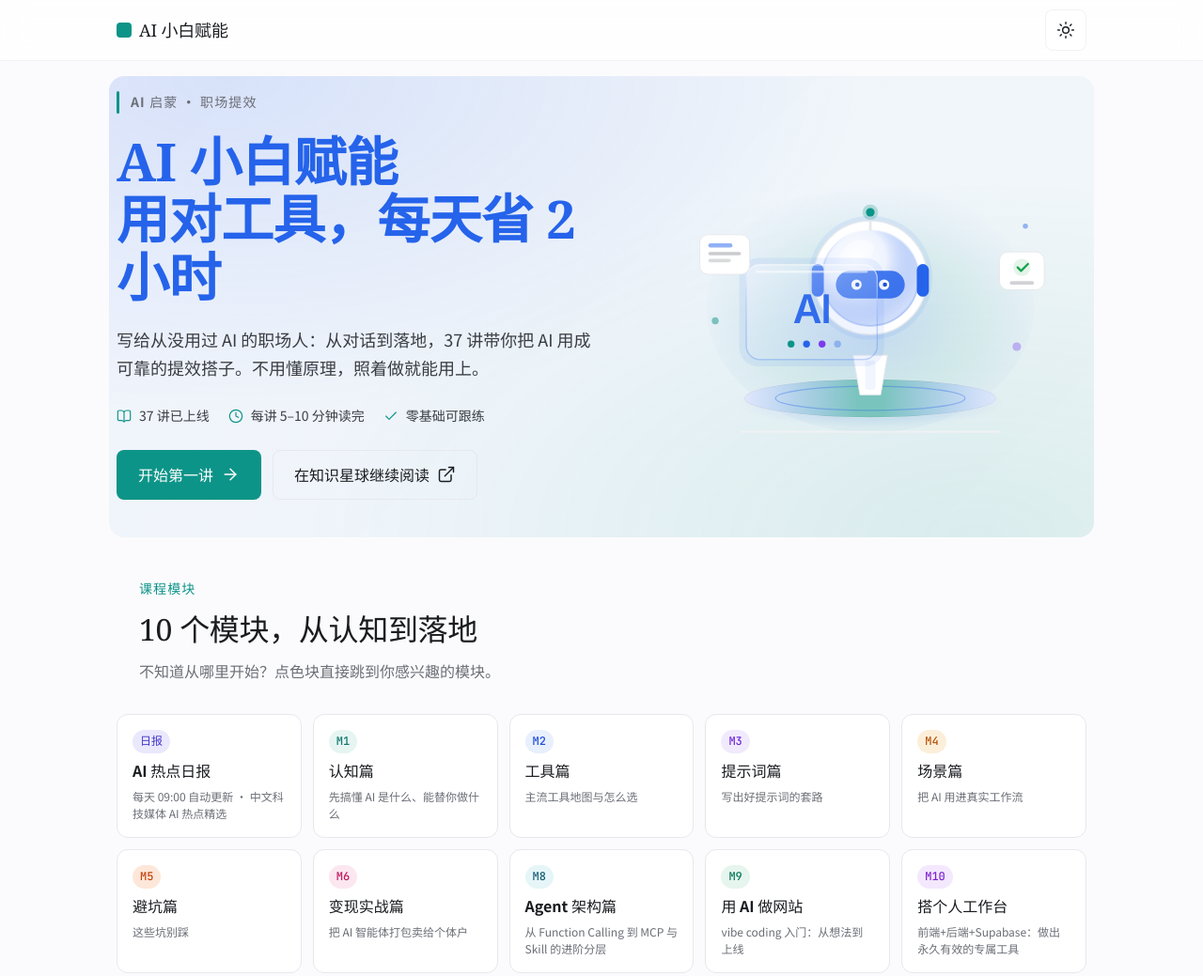
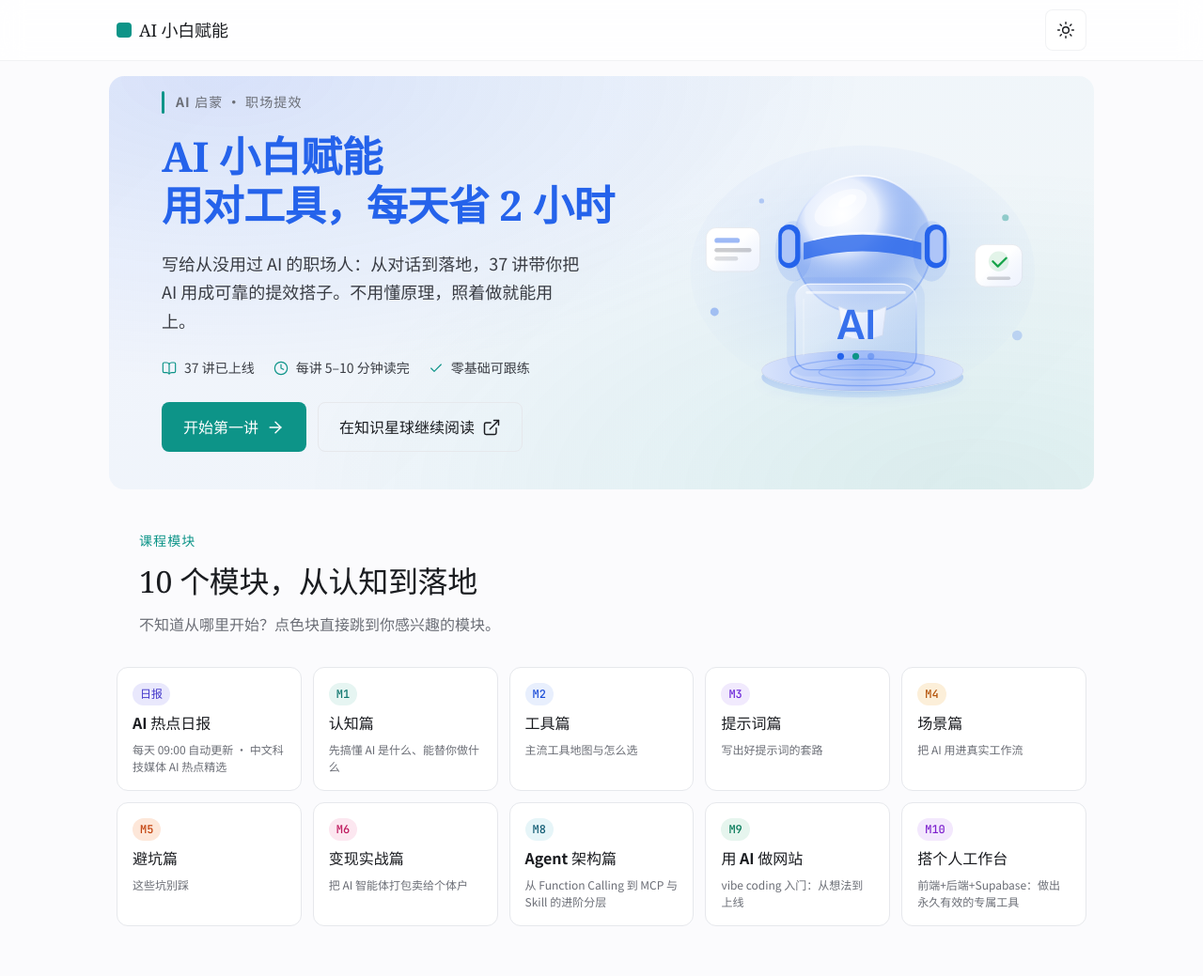
Before and after one commit to cyss-a/ai-qimeng, an Astro site: page / in a window 1280 px wide. Shown: the top 1039 px of the page at 94% size. Built offline with nearby package versions, Linux system fonts and the light colour scheme; Astro itself is replaced by a stand-in of ours.

Commit message:
ui: Hero 左侧内缩 + 标题缩小并锁两行 + 重绘 3D 玻璃机器人插图 + 移动适配

```diff
--- a/src/components/HeroIllustration.astro
+++ b/src/components/HeroIllustration.astro
@@ -1,5 +1,5 @@
 ---
-// Hero 右侧场景插图：3D 玻璃科技风 AI 助手
+// Hero 右侧场景插图：3D 玻璃科技风 AI 助手（参考圆润机器人头 + 玻璃屏 + 蓝色圆台）
 // 颜色全部走当前 design token；无外部图片依赖；支持深色主题。
 ---
 
@@ -7,134 +7,158 @@
   viewBox="0 0 480 360"
   xmlns="http://www.w3.org/2000/svg"
   role="img"
-  aria-label="一个带耳机的玻璃质感 AI 机器人，前方悬浮着显示 AI 字样的透明屏幕，底部有蓝色光环"
+  aria-label="一个圆润的玻璃质感 AI 机器人头，前方悬浮着显示 AI 字样的透明玻璃屏，底部是蓝色圆台"
   class="hero-illustration"
 >
   <defs>
-    <!-- 柔和光晕 -->
-    <radialGradient id="aiHalo" cx="50%" cy="55%" r="55%">
-      <stop offset="0%" stop-color="var(--m2, #2563EB)" stop-opacity="0.18" />
-      <stop offset="60%" stop-color="var(--accent, #0D9488)" stop-opacity="0.08" />
+    <!-- 柔和环境光晕 -->
+    <radialGradient id="aiGlow" cx="50%" cy="45%" r="60%">
+      <stop offset="0%" stop-color="var(--m2, #2563EB)" stop-opacity="0.14" />
+      <stop offset="55%" stop-color="var(--m2, #2563EB)" stop-opacity="0.05" />
       <stop offset="100%" stop-color="var(--m2, #2563EB)" stop-opacity="0" />
     </radialGradient>
-    <!-- 玻璃屏本体 -->
-    <linearGradient id="glassFace" x1="0%" y1="0%" x2="100%" y2="100%">
-      <stop offset="0%" stop-color="#FFFFFF" stop-opacity="0.45" />
-      <stop offset="50%" stop-color="#FFFFFF" stop-opacity="0.18" />
-      <stop offset="100%" stop-color="#FFFFFF" stop-opacity="0.06" />
+
+    <!-- 机器人头盔：白色高光球体 -->
+    <radialGradient id="helmetGrad" cx="35%" cy="28%" r="75%">
+      <stop offset="0%" stop-color="#FFFFFF" stop-opacity="0.98" />
+      <stop offset="35%" stop-color="var(--m2-bg, #E8F1FE)" stop-opacity="0.9" />
+      <stop offset="75%" stop-color="var(--m2, #2563EB)" stop-opacity="0.28" />
+      <stop offset="100%" stop-color="var(--m2, #2563EB)" stop-opacity="0.12" />
+    </radialGradient>
+
+    <!-- 玻璃面板：前层屏幕 -->
+    <linearGradient id="glassPanel" x1="0%" y1="0%" x2="100%" y2="100%">
+      <stop offset="0%" stop-color="#FFFFFF" stop-opacity="0.55" />
+      <stop offset="45%" stop-color="#FFFFFF" stop-opacity="0.22" />
+      <stop offset="100%" stop-color="var(--m2, #2563EB)" stop-opacity="0.12" />
     </linearGradient>
-    <!-- 玻璃屏边缘反光 -->
     <linearGradient id="glassRim" x1="0%" y1="0%" x2="0%" y2="100%">
-      <stop offset="0%" stop-color="#FFFFFF" stop-opacity="0.7" />
-      <stop offset="100%" stop-color="var(--m2, #2563EB)" stop-opacity="0.25" />
+      <stop offset="0%" stop-color="#FFFFFF" stop-opacity="0.8" />
+      <stop offset="100%" stop-color="var(--m2, #2563EB)" stop-opacity="0.35" />
     </linearGradient>
-    <!-- 机器人头部球体 -->
-    <radialGradient id="botHead" cx="35%" cy="30%" r="70%">
-      <stop offset="0%" stop-color="#FFFFFF" stop-opacity="0.9" />
-      <stop offset="45%" stop-color="var(--m2-bg, #E8EFFD)" stop-opacity="0.75" />
-      <stop offset="100%" stop-color="var(--m2, #2563EB)" stop-opacity="0.22" />
-    </radialGradient>
-    <!-- 平台光环 -->
-    <linearGradient id="baseRing" x1="0%" y1="0%" x2="100%" y2="0%">
-      <stop offset="0%" stop-color="var(--m2, #2563EB)" stop-opacity="0.15" />
-      <stop offset="45%" stop-color="var(--accent, #0D9488)" stop-opacity="0.55" />
-      <stop offset="55%" stop-color="var(--accent, #0D9488)" stop-opacity="0.55" />
-      <stop offset="100%" stop-color="var(--m2, #2563EB)" stop-opacity="0.15" />
+
+    <!-- 蓝色圆台 -->
+    <linearGradient id="baseTop" x1="0%" y1="0%" x2="100%" y2="0%">
+      <stop offset="0%" stop-color="var(--m2, #2563EB)" stop-opacity="0.18" />
+      <stop offset="50%" stop-color="var(--m2, #2563EB)" stop-opacity="0.38" />
+      <stop offset="100%" stop-color="var(--m2, #2563EB)" stop-opacity="0.18" />
     </linearGradient>
-    <!-- 平台阴影 -->
-    <radialGradient id="baseShadow" cx="50%" cy="50%" r="50%">
-      <stop offset="0%" stop-color="var(--m2, #2563EB)" stop-opacity="0.22" />
+    <linearGradient id="baseSide" x1="0%" y1="0%" x2="0%" y2="100%">
+      <stop offset="0%" stop-color="var(--m2, #2563EB)" stop-opacity="0.35" />
+      <stop offset="100%" stop-color="var(--m2, #2563EB)" stop-opacity="0.08" />
+    </linearGradient>
+
+    <!-- 投影 -->
+    <radialGradient id="dropShadow" cx="50%" cy="50%" r="50%">
+      <stop offset="0%" stop-color="var(--m2, #2563EB)" stop-opacity="0.18" />
       <stop offset="100%" stop-color="var(--m2, #2563EB)" stop-opacity="0" />
     </radialGradient>
+
+    <filter id="softBlur" x="-20%" y="-20%" width="140%" height="140%">
+      <feGaussianBlur stdDeviation="2.5" />
+    </filter>
+    <filter id="shadowBlur" x="-30%" y="-10%" width="160%" height="140%">
+      <feGaussianBlur stdDeviation="6" />
+    </filter>
   </defs>
 
   <!-- 环境光晕 -->
-  <ellipse cx="240" cy="195" rx="190" ry="145" fill="url(#aiHalo)" />
+  <ellipse cx="240" cy="180" rx="205" ry="150" fill="url(#aiGlow)" />
 
-  <!-- 平台底座 -->
-  <ellipse cx="240" cy="306" rx="156" ry="28" fill="url(#baseShadow)" />
-  <ellipse cx="240" cy="300" rx="146" ry="22" fill="var(--surface)" stroke="var(--border)" stroke-width="1" />
-  <ellipse cx="240" cy="300" rx="146" ry="22" fill="url(#baseRing)" />
-  <ellipse cx="240" cy="300" rx="110" ry="14" fill="none" stroke="var(--m2)" stroke-width="1.5" opacity="0.35" />
+  <!-- 底部投影 -->
+  <ellipse cx="240" cy="312" rx="130" ry="22" fill="url(#dropShadow)" filter="url(#shadowBlur)" />
 
-  <!-- 机器人身体/颈部 -->
-  <path d="M220 250 L260 250 L252 296 L228 296 Z" fill="var(--surface)" stroke="var(--border)" stroke-width="1" />
-  <rect x="234" y="256" width="12" height="34" rx="3" fill="var(--m2-bg)" opacity="0.6" />
+  <!-- 蓝色圆台底座 -->
+  <g transform="translate(240, 298)">
+    <!-- 底座厚度 -->
+    <ellipse cx="0" cy="8" rx="120" ry="24" fill="url(#baseSide)" />
+    <!-- 底座顶面 -->
+    <ellipse cx="0" cy="0" rx="120" ry="24" fill="var(--surface, #FFFFFF)" stroke="var(--border, #E2E8F0)" stroke-width="1" />
+    <ellipse cx="0" cy="0" rx="120" ry="24" fill="url(#baseTop)" />
+    <!-- 内环 -->
+    <ellipse cx="0" cy="2" rx="86" ry="16" fill="none" stroke="var(--m2, #2563EB)" stroke-width="1.5" opacity="0.35" />
+    <ellipse cx="0" cy="2" rx="52" ry="9" fill="none" stroke="var(--m2, #2563EB)" stroke-width="1.5" opacity="0.22" />
+  </g>
 
-  <!-- 机器人头部 -->
-  <g transform="translate(170, 80)">
-    <!-- 外侧耳机环 -->
-    <circle cx="70" cy="80" r="72" fill="var(--m2)" opacity="0.08" />
-    <circle cx="70" cy="80" r="66" fill="var(--surface)" stroke="var(--border)" stroke-width="1.5" />
-    <!-- 玻璃质感头 -->
-    <circle cx="70" cy="80" r="56" fill="url(#botHead)" stroke="url(#glassRim)" stroke-width="2" />
+  <!-- 机器人头盔 -->
+  <g transform="translate(240, 148)">
+    <!-- 耳机外环（后） -->
+    <ellipse cx="-82" cy="8" rx="22" ry="36" fill="var(--m2, #2563EB)" opacity="0.12" />
+    <ellipse cx="82" cy="8" rx="22" ry="36" fill="var(--m2, #2563EB)" opacity="0.12" />
+
+    <!-- 头盔主体 -->
+    <circle cx="0" cy="0" r="82" fill="url(#helmetGrad)" />
+    <circle cx="0" cy="0" r="82" fill="none" stroke="url(#glassRim)" stroke-width="2" />
+
     <!-- 顶部高光 -->
-    <ellipse cx="54" cy="52" rx="22" ry="14" fill="#FFFFFF" opacity="0.35" transform="rotate(-30 54 52)" />
-    <!-- 面罩 -->
-    <rect x="30" y="72" width="80" height="32" rx="16" fill="var(--m2)" opacity="0.85" />
-    <!-- 眼睛 -->
-    <circle cx="54" cy="88" r="6" fill="#FFFFFF" />
-    <circle cx="86" cy="88" r="6" fill="#FFFFFF" />
-    <!-- 瞳孔 -->
-    <circle cx="55" cy="88" r="2.5" fill="var(--m2-ink)" />
-    <circle cx="87" cy="88" r="2.5" fill="var(--m2-ink)" />
-    <!-- 耳机 -->
-    <rect x="2" y="64" width="14" height="38" rx="7" fill="var(--m2)" />
-    <rect x="124" y="64" width="14" height="38" rx="7" fill="var(--m2)" />
-    <!-- 天线 -->
-    <line x1="70" y1="24" x2="70" y2="4" stroke="var(--border)" stroke-width="3" stroke-linecap="round" />
-    <circle cx="70" cy="4" r="5" fill="var(--accent)" />
-    <circle cx="70" cy="4" r="9" fill="var(--accent)" opacity="0.25" />
+    <ellipse cx="-26" cy="-44" rx="34" ry="18" fill="#FFFFFF" opacity="0.45" transform="rotate(-28 -26 -44)" />
+    <ellipse cx="-18" cy="-52" rx="12" ry="6" fill="#FFFFFF" opacity="0.7" transform="rotate(-28 -18 -52)" />
+
+    <!-- 蓝色护目/面罩带 -->
+    <path d="M -70 -2 Q 0 -22 70 -2 L 70 18 Q 0 -2 -70 18 Z" fill="var(--m2, #2563EB)" opacity="0.78" />
+    <!-- 护目高光 -->
+    <path d="M -58 -6 Q 0 -22 58 -6" stroke="#FFFFFF" stroke-width="2" stroke-opacity="0.55" fill="none" stroke-linecap="round" />
+
+    <!-- 耳机耳罩 -->
+    <rect x="-100" y="-24" width="26" height="52" rx="13" fill="var(--m2, #2563EB)" />
+    <rect x="-96" y="-18" width="16" height="40" rx="8" fill="var(--m2-bg, #DBEAFE)" opacity="0.7" />
+    <rect x="74" y="-24" width="26" height="52" rx="13" fill="var(--m2, #2563EB)" />
+    <rect x="80" y="-18" width="16" height="40" rx="8" fill="var(--m2-bg, #DBEAFE)" opacity="0.7" />
+
+    <!-- 下巴/颈部连接 -->
+    <path d="M -28 74 Q 0 88 28 74 L 24 108 Q 0 118 -24 108 Z" fill="var(--surface, #FFFFFF)" stroke="var(--border, #E2E8F0)" stroke-width="1" />
+    <rect x="-10" y="82" width="20" height="28" rx="6" fill="var(--m2-bg, #DBEAFE)" opacity="0.5" />
   </g>
 
   <!-- 前方玻璃屏 -->
-  <g transform="translate(96, 145)">
-    <!-- 屏幕后光 -->
-    <rect x="-8" y="-8" width="168" height="126" rx="22" fill="var(--m2)" opacity="0.08" />
+  <g transform="translate(160, 195)">
+    <!-- 屏幕背光 -->
+    <rect x="-10" y="-8" width="164" height="118" rx="24" fill="var(--m2, #2563EB)" opacity="0.08" />
     <!-- 玻璃主体 -->
-    <rect x="0" y="0" width="152" height="110" rx="16" fill="url(#glassFace)" stroke="url(#glassRim)" stroke-width="1.5" />
-    <!-- 顶部反光条 -->
-    <path d="M12 8 L140 8" stroke="#FFFFFF" stroke-opacity="0.55" stroke-width="2.5" stroke-linecap="round" />
-    <!-- AI 大字 -->
+    <rect x="0" y="0" width="144" height="102" rx="18" fill="url(#glassPanel)" stroke="url(#glassRim)" stroke-width="1.5" />
+    <!-- 顶部反光 -->
+    <path d="M 14 10 L 130 10" stroke="#FFFFFF" stroke-width="3" stroke-opacity="0.6" stroke-linecap="round" />
+    <!-- 侧边反光 -->
+    <path d="M 10 18 L 10 84" stroke="#FFFFFF" stroke-width="2" stroke-opacity="0.25" stroke-linecap="round" />
+    <!-- AI 文字 -->
     <text
-      x="76"
-      y="68"
+      x="72"
+      y="66"
       text-anchor="middle"
-      font-family="Inter, system-ui, sans-serif"
-      font-size="46"
+      font-family="Inter, system-ui, -apple-system, sans-serif"
+      font-size="48"
       font-weight="800"
-      fill="var(--m2)"
-      opacity="0.92"
-      style="letter-spacing: -0.03em;"
+      fill="var(--m2, #2563EB)"
+      opacity="0.9"
+      style="letter-spacing: -0.02em;"
     >AI</text>
-    <!-- 底部进度光点 -->
-    <circle cx="52" cy="92" r="4" fill="var(--accent)" />
-    <circle cx="70" cy="92" r="4" fill="var(--m2)" />
-    <circle cx="88" cy="92" r="4" fill="var(--m3)" />
-    <circle cx="106" cy="92" r="4" fill="var(--m2)" opacity="0.35" />
+    <!-- 底部状态点 -->
+    <circle cx="54" cy="86" r="4" fill="var(--m2, #2563EB)" />
+    <circle cx="72" cy="86" r="4" fill="var(--accent, #0D9488)" />
+    <circle cx="90" cy="86" r="4" fill="var(--m2, #2563EB)" opacity="0.35" />
   </g>
 
-  <!-- 左侧漂浮小卡片：数据 -->
-  <g transform="translate(42, 110)">
-    <rect x="0" y="0" width="58" height="46" rx="10" fill="var(--surface)" stroke="var(--border)" stroke-width="1" />
-    <rect x="10" y="10" width="28" height="5" rx="2.5" fill="var(--m2)" opacity="0.5" />
-    <rect x="10" y="20" width="38" height="4" rx="2" fill="var(--muted)" opacity="0.35" />
-    <rect x="10" y="28" width="26" height="4" rx="2" fill="var(--muted)" opacity="0.25" />
+  <!-- 左侧漂浮小面板 -->
+  <g transform="translate(54, 128)">
+    <rect x="0" y="0" width="64" height="52" rx="12" fill="var(--surface, #FFFFFF)" stroke="var(--border, #E2E8F0)" stroke-width="1" />
+    <rect x="0" y="0" width="64" height="52" rx="12" fill="url(#glassPanel)" opacity="0.6" />
+    <rect x="10" y="12" width="30" height="6" rx="3" fill="var(--m2, #2563EB)" opacity="0.45" />
+    <rect x="10" y="24" width="44" height="5" rx="2.5" fill="var(--muted, #64748B)" opacity="0.35" />
+    <rect x="10" y="34" width="28" height="5" rx="2.5" fill="var(--muted, #64748B)" opacity="0.22" />
   </g>
 
-  <!-- 右侧漂浮小卡片：完成 -->
-  <g transform="translate(390, 130)">
-    <rect x="0" y="0" width="52" height="44" rx="10" fill="var(--surface)" stroke="var(--border)" stroke-width="1" />
-    <circle cx="26" cy="18" r="10" fill="var(--success)" opacity="0.12" />
-    <path d="M21 18l4 4 8-8" stroke="var(--success)" stroke-width="2.5" fill="none" stroke-linecap="round" stroke-linejoin="round" />
-    <rect x="12" y="34" width="28" height="4" rx="2" fill="var(--muted)" opacity="0.3" />
+  <!-- 右侧漂浮小面板：对勾 -->
+  <g transform="translate(374, 148)">
+    <rect x="0" y="0" width="56" height="50" rx="12" fill="var(--surface, #FFFFFF)" stroke="var(--border, #E2E8F0)" stroke-width="1" />
+    <rect x="0" y="0" width="56" height="50" rx="12" fill="url(#glassPanel)" opacity="0.6" />
+    <circle cx="28" cy="20" r="12" fill="var(--success, #10B981)" opacity="0.12" />
+    <path d="M 21 20 L 27 26 L 37 16" stroke="var(--success, #10B981)" stroke-width="2.5" fill="none" stroke-linecap="round" stroke-linejoin="round" />
+    <rect x="14" y="38" width="28" height="4" rx="2" fill="var(--muted, #64748B)" opacity="0.3" />
   </g>
 
-  <!-- 漂浮光点 -->
-  <circle cx="60" cy="210" r="4" fill="var(--accent)" opacity="0.5" />
-  <circle cx="420" cy="100" r="3" fill="var(--m2)" opacity="0.45" />
-  <circle cx="410" cy="240" r="5" fill="var(--m3)" opacity="0.35" />
-
-  <!-- 底部细线 -->
-  <rect x="90" y="338" width="300" height="2" rx="1" fill="var(--border-soft)" />
+  <!-- 漂浮装饰圆点 -->
+  <circle cx="64" cy="228" r="5" fill="var(--m2, #2563EB)" opacity="0.35" />
+  <circle cx="410" cy="116" r="4" fill="var(--accent, #0D9488)" opacity="0.4" />
+  <circle cx="424" cy="256" r="6" fill="var(--m2, #2563EB)" opacity="0.22" />
+  <circle cx="120" cy="96" r="3" fill="var(--m2, #2563EB)" opacity="0.28" />
 </svg>
--- a/src/styles/components-home.css
+++ b/src/styles/components-home.css
@@ -43,7 +43,7 @@
   position: relative;
   max-width: var(--container-max);
   margin-inline: auto;
-  padding: var(--section-y-phone) 24px var(--section-y-desktop);
+  padding: var(--section-y-phone) 48px var(--section-y-desktop);
 }
 .hero::before {
   content: "";
@@ -60,13 +60,14 @@
 .hero__grid {
   display: grid;
   grid-template-columns: minmax(0, 1.05fr) minmax(0, 0.95fr);
-  gap: var(--space-16);
+  gap: var(--space-20);
   align-items: center;
 }
 .hero__copy {
   display: flex;
   flex-direction: column;
   align-items: flex-start;
+  padding-left: var(--space-6);
 }
 .hero__brand {
   display: inline-flex;
@@ -91,14 +92,17 @@
 }
 .hero__title {
   font-family: var(--font-family-display);
-  font-size: clamp(34px, 5.5vw, 56px);
-  line-height: 1.1;
+  font-size: clamp(28px, 4.2vw, 44px);
+  line-height: 1.18;
   letter-spacing: var(--tracking-display);
   font-weight: 700;
   margin: 0;
   color: var(--m2);
 }
-.hero__title-line { display: block; }
+.hero__title-line {
+  display: block;
+  white-space: nowrap;
+}
 .hero__value {
   font-size: var(--text-lg);
   color: var(--fg-2);
--- a/src/styles/components-responsive.css
+++ b/src/styles/components-responsive.css
@@ -8,7 +8,8 @@
   .lesson__toc--desktop { display: none; }
   .mobile-nav { display: block; }
   .hero__grid { grid-template-columns: 1fr; gap: var(--space-8); }
-  .hero__media { order: -1; max-width: 420px; margin-inline: auto; }
+  .hero__copy { padding-left: 0; }
+  .hero__media { order: -1; max-width: 360px; margin-inline: auto; }
   .quick-modules__grid { grid-template-columns: repeat(3, minmax(0, 1fr)); }
   .tool-cards__grid { grid-template-columns: repeat(2, minmax(0, 1fr)); }
   .catalog__grid { grid-template-columns: 1fr; }
@@ -41,7 +42,8 @@
   .catalog__module,
   .reader h2,
   .reader h3 { scroll-margin-top: 112px; }
-  .hero__title { font-size: clamp(28px, 8vw, 40px); }
+  .hero__title { font-size: clamp(26px, 7.5vw, 34px); }
+  .hero__title-line { white-space: normal; }
   .hero__value { font-size: var(--text-base); }
   .hero__meta { gap: var(--space-3); }
   .quick-modules__grid { grid-template-columns: repeat(2, minmax(0, 1fr)); }
```
